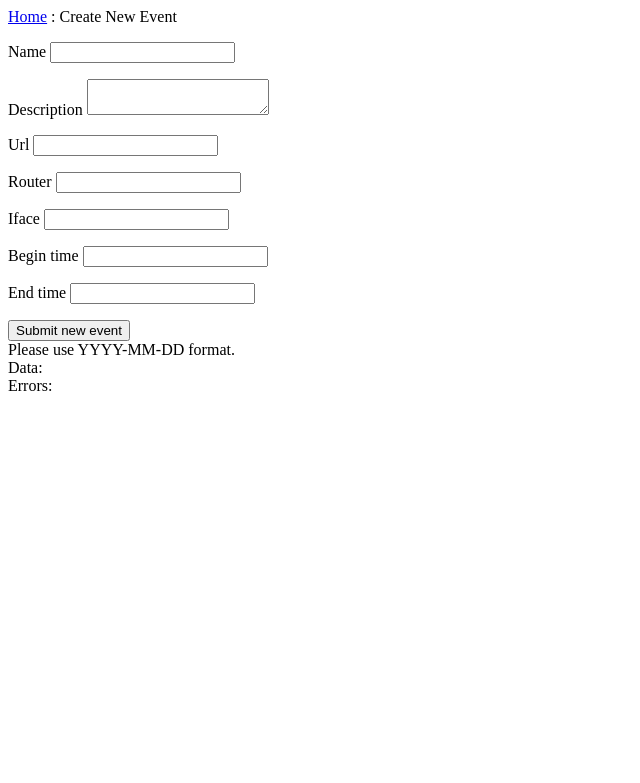
After one commit to mmernik/net-almanac, a Python web app: template almanac/templates/event/event_form.html in a window 1280 px wide. The commit adds this page. Shown: the top 783 px of the page, without its empty margins (0-640 px from the left). Run offline with Jinja, Linux system fonts and the light colour scheme; the template is opened without the code that fills it, so the values that code supplies are empty, except form fields; tables that the repository leaves empty hold one stand-in row (values such as "Sample post"); form fields are guessed from the names that the template uses.

Commit message:
create objects through generic form

```diff
--- a/almanac/event/urls.py
+++ b/almanac/event/urls.py
@@ -15,6 +15,10 @@ urlpatterns = patterns('',
     (r'^$', 'django.views.generic.list_detail.object_list',info_dict),
     (r'^(?P<object_id>\d+)/$', 'django.views.generic.list_detail.object_detail', info_dict),
 
+    (r'^create/$',
+     'django.views.generic.create_update.create_object',
+     {'form_class':EventForm}),
+
     (r'^tag/$', 'django.views.generic.list_detail.object_list',
         {'template_name':'event/tag_list.html',
          'queryset':Tag.objects.all()}),
@@ -22,4 +26,5 @@ urlpatterns = patterns('',
     (r'^tag/(?P<tag_name>\w+)/$',
       'almanac.event.views.tag')
 
+
 )
--- /dev/null
+++ b/almanac/templates/event/event_form.html
@@ -0,0 +1,26 @@
+{% extends "base.html" %}
+
+{% block subtitle %} : Event Form {% endblock %}
+
+{% block navigate %} : Create New Event {% endblock %}
+
+{% block body %}
+<form action="/event/create/" method="post">
+<p>{{ form.name.label_tag }} {{ form.name }}</p>
+<p>{{ form.description.label_tag }} {{ form.description }}</p>
+<p>{{ form.url.label_tag }} {{ form.url }}</p>
+<p>{{ form.router.label_tag }} {{ form.router }}</p>
+<p>{{ form.iface.label_tag }} {{ form.iface }}</p>
+<p>{{ form.begin_time.label_tag }} {{ form.begin_time }}</p>
+<p>{{ form.end_time.label_tag }} {{ form.end_time }}</p>
+
+<input type="submit" value="Submit new event">
+
+<br />
+
+Please use YYYY-MM-DD format. <br />
+
+Data: {{ form.data }} <br />
+Errors: {{ form.errors }} <br />
+</form>
+{% endblock %}
--- a/almanac/templates/event/event_list.html
+++ b/almanac/templates/event/event_list.html
@@ -41,7 +41,9 @@
 </table>
 
 
-    {{object_list}}
+    <a href="/event/tags"> View all tags</a> <br/>
+
+    <a href="/event/create"> Make new Object</a> <br/>
 
 
 {% else %}
```
Also changed, not shown: almanac/event/models.py (+9 -0 lines).
